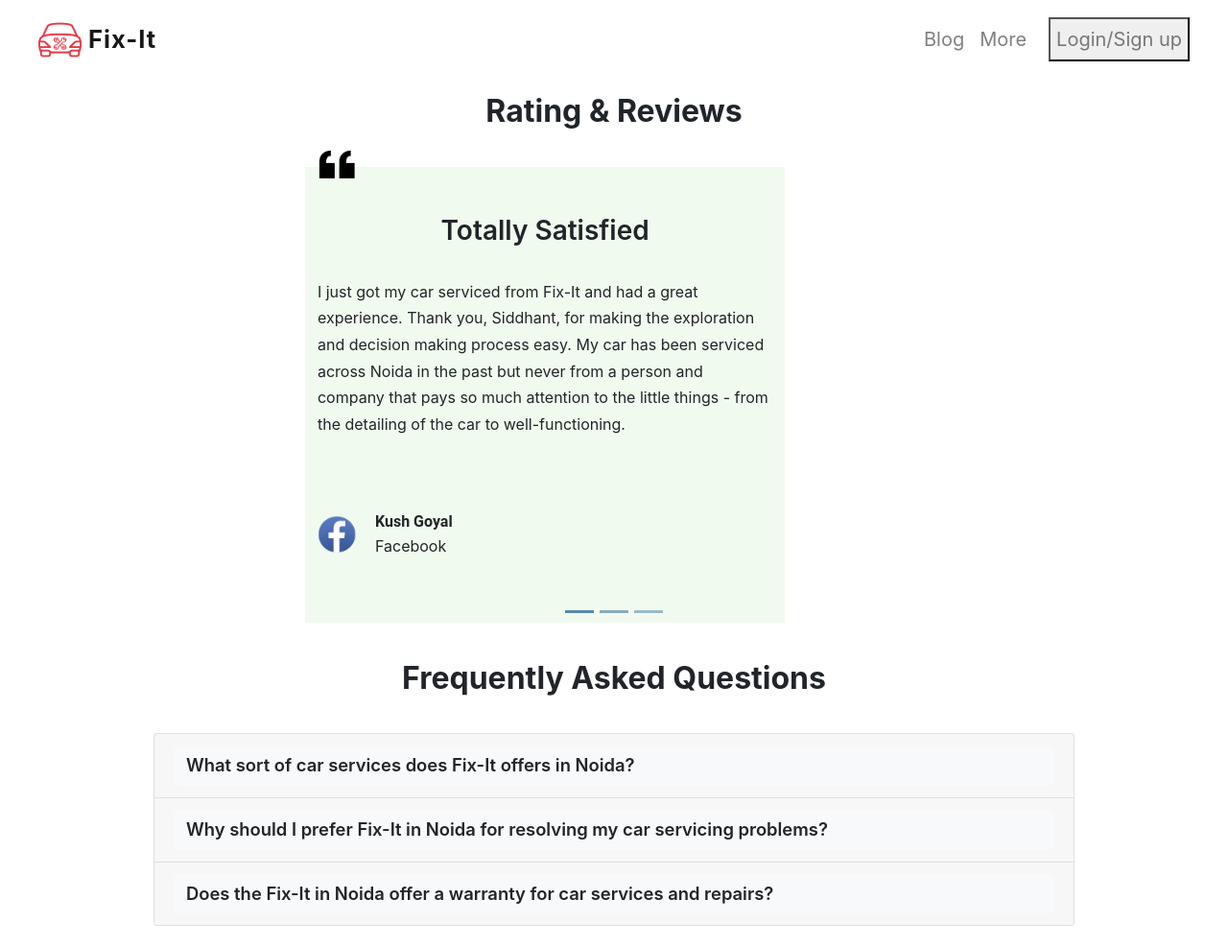
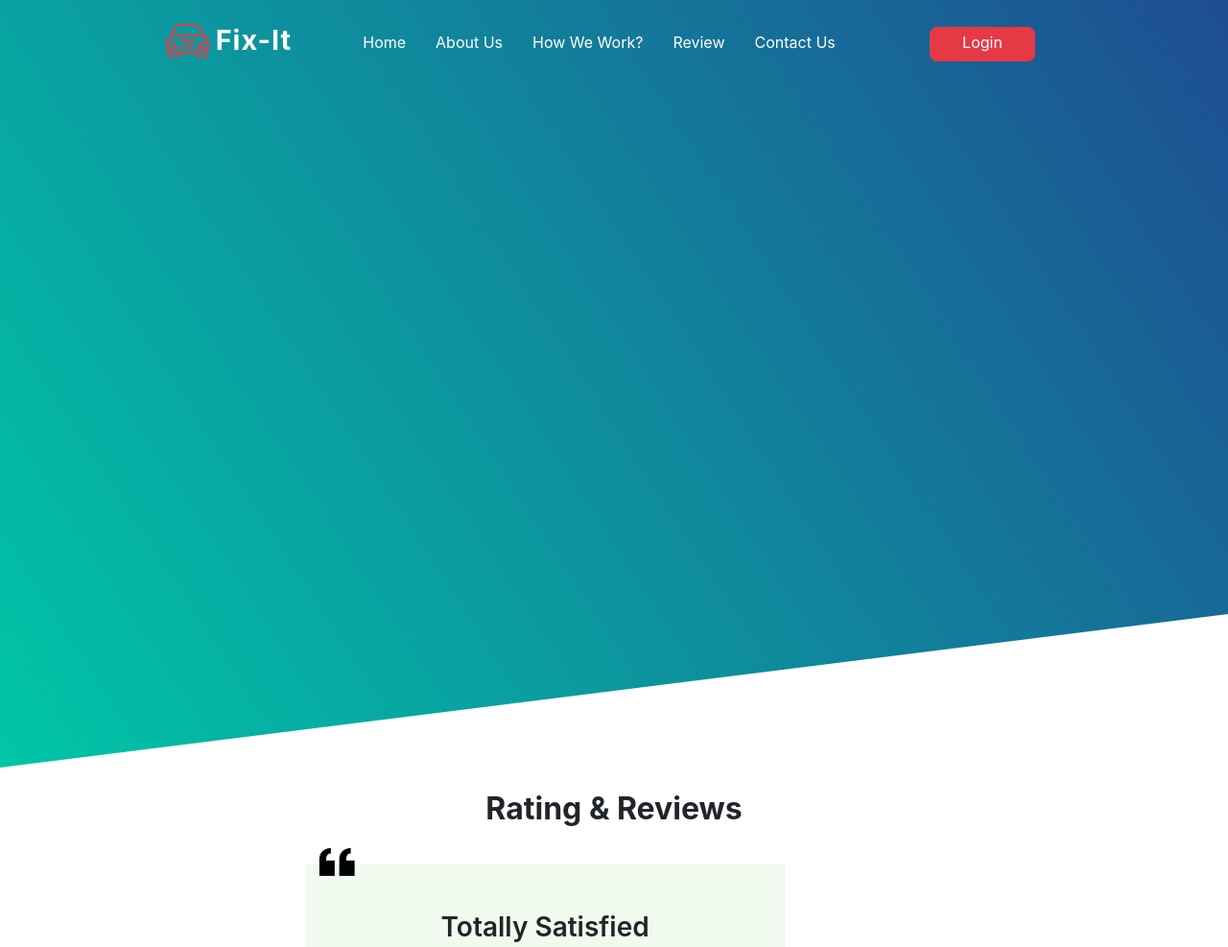
Before and after one commit to kushgoyal12/fix-it, a plain HTML site: page index.html in a window 1280 px wide. Shown: the top 987 px of the page at 96% size. Drawn offline with nearby package versions, Linux system fonts and the light colour scheme.

Commit message:
bug fixes

```diff
--- a/Assets/Styles/app.css
+++ b/Assets/Styles/app.css
@@ -3,15 +3,95 @@
     color: #ffffff;
 }
 
-.login {
+.site-header{
+    width: 100%;
+    height: 100vh;
+    background: linear-gradient(57deg, #00C6A7 , #1E4D92 );
+    clip-path: polygon(0% 0%, 100% 0%, 100% 80%, 0% 100%);
+}
+
+.logoTitle {
+    width: 25%;
+    display: flex;
+    justify-content: flex-end;
+}
+
+#mainNavbar {
+    font-size: 1.5rem;
+    /* font-weight: 100; */
+     padding-top: 20px;
+    /* padding-left: 40px;
+    padding-right: 40px; */
+}
+
+#mainNavbar .navbar-brand {
+    font-size: 1.8rem;
+    margin-top: -5px;
+    letter-spacing: 1px;
+}
+
+.navbar-collapse {
+    /* font-size: 1.25rem; */
+    justify-content: flex-start;
+}
+
+.navbar-nav {
+    width: 65%;
+    display: flex;
+    justify-content: center;
+}
+
+#mainNavbar .nav-link {
+    font-size: 1rem;
+    color: white;
+    margin-right: 15px;
+}
+
+.navbar-nav-login {
+    width: 35%;
+    display: flex;
+    justify-content: flex-start;
+}
+
+.logo {
+    width: 45px;
+    height: 45px;
+}
+
+#z1 {
+    margin-left: 7px;
+    font-weight: bold;
+}
+
+.a5 {
+    width: 110px;
+    margin-left: 25px;
+    /* border: 1px solid black; */
+    border: none;
+    text-align: center;
+    padding-bottom: 8px;
+    padding-top: 4px;
+    border-radius: 8px;
+    background-color: #E63946;
+    font-size: 1rem;
+    color: white;
+    /* display: flex;
+    align-items: center;
+    justify-content: center;
+    padding-top: 6px; */
+}
+
+/* .login {
+    font-size: 1.5rem;
+    color: white;
     color: rgba(0,0,0,.5);
     text-decoration: none;
-}
+} */
 
-.login:hover {
+/* .login:hover {
     color: #000000;
     text-decoration: none;
-}
+} */
 
 #ads {
     font-size: 0.9rem;
@@ -145,38 +225,6 @@
     margin-left: 60px;
 }
 
-#mainNavbar {
-    font-size: 1.5rem;
-    /* font-weight: 100; */
-    padding-top: 17px;
-    padding-left: 40px;
-    padding-right: 40px;
-}
-
-#mainNavbar .navbar-brand {
-    font-size: 1.6rem;
-    letter-spacing: 1px;
-}
-
-.navbar-collapse {
-    font-size: 1.25rem;
-    justify-content: flex-end;
-}
-
-.logo {
-    width: 45px;
-    height: 45px;
-}
-
-#z1 {
-    margin-left: 7px;
-    font-weight: bold;
-}
-
-.a5 {
-    margin-left: 15px;
-}
-
 .a6 {
     margin-top: 30px;
     width: 40px;
--- a/index.html
+++ b/index.html
@@ -14,21 +14,35 @@
 
 <body>
 
-  <nav id="mainNavbar" class="navbar navbar-expand-md navbar-light">
+  <header class="site-header">
+    <nav id="mainNavbar" class="navbar navbar-expand-lg navbar-dark px-0 ">
+      <div class="logoTitle">
         <img src="./Assets/Images/car.png" alt="LOGO" class="logo">
         <a href="#" class="navbar-brand" id="z1">Fix-It</a>
+      </div>
       <button class="navbar-toggler" type="button" data-toggle="collapse" data-target="#navLinks"
         aria-label="Toggle navigation">
         <span class="navbar-toggler-icon"></span>
       </button>
       <div class="collapse navbar-collapse" id="navLinks">
         <div class="navbar-nav">
-        <a class="nav-link" href="#"> Blog </a>
-        <a class="nav-link" href="#"> More </a>
-        <button class="a5"> <a class="login" href="login.html">Login/Sign up</a></button>
+            <a class="nav-link" href="#"> Home </a>
+            <a class="nav-link" href="#"> About Us </a>
+            <a class="nav-link" href="#"> How We Work? </a>
+            <a class="nav-link" href="#"> Review </a>
+            <a class="nav-link" href="#"> Contact Us </a>
+        </div>
+        <div class="navbar-nav-login">
+          <a href="login.html" class="login"> <button class="a5">Login</button></a>
+          <!-- <button class="a5"> <a class="login" href="login.html">Login</a></button> -->
+          <!-- <div class="a5">
+            <a class="login" href="login.html">Login</a>
+          </div> -->
         </div>
       </div>
     </nav>
+  </header>
+
 
   <br>
 
```
Also changed, not shown: login.html (+1 -1 lines). Lines whose indentation alone changed are shown as unchanged.
